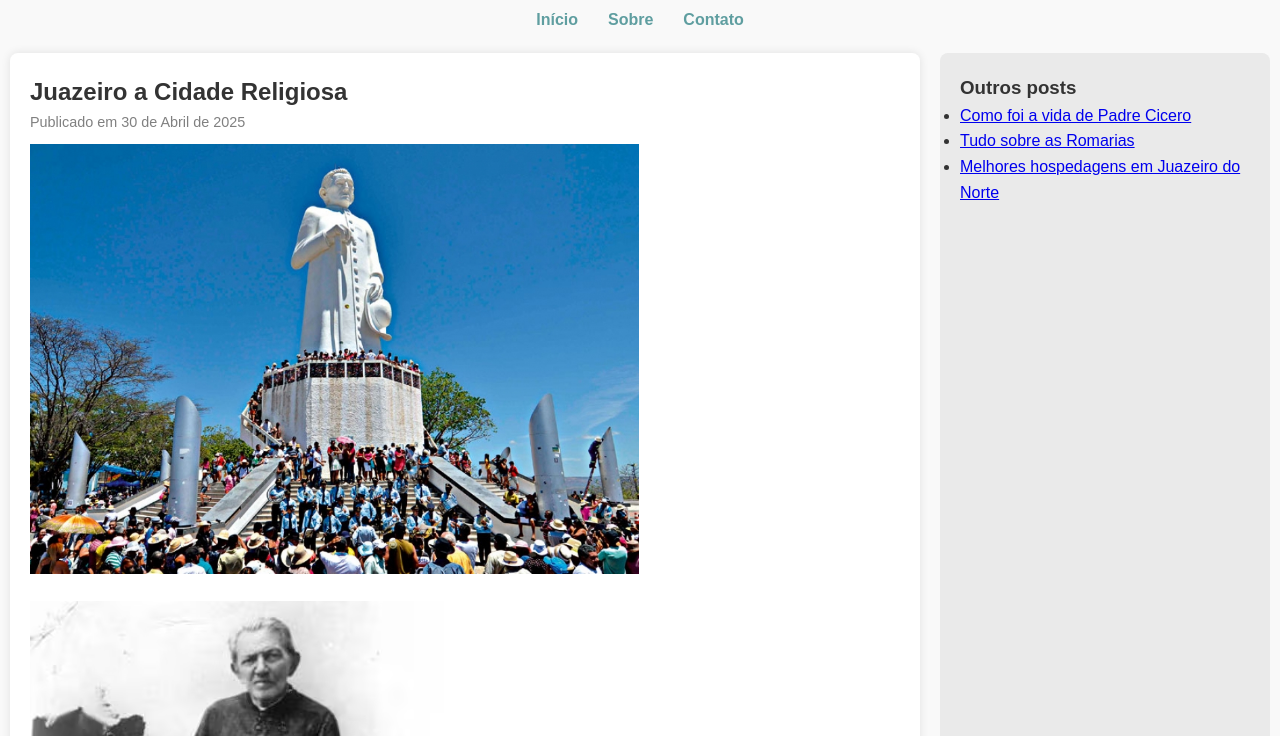
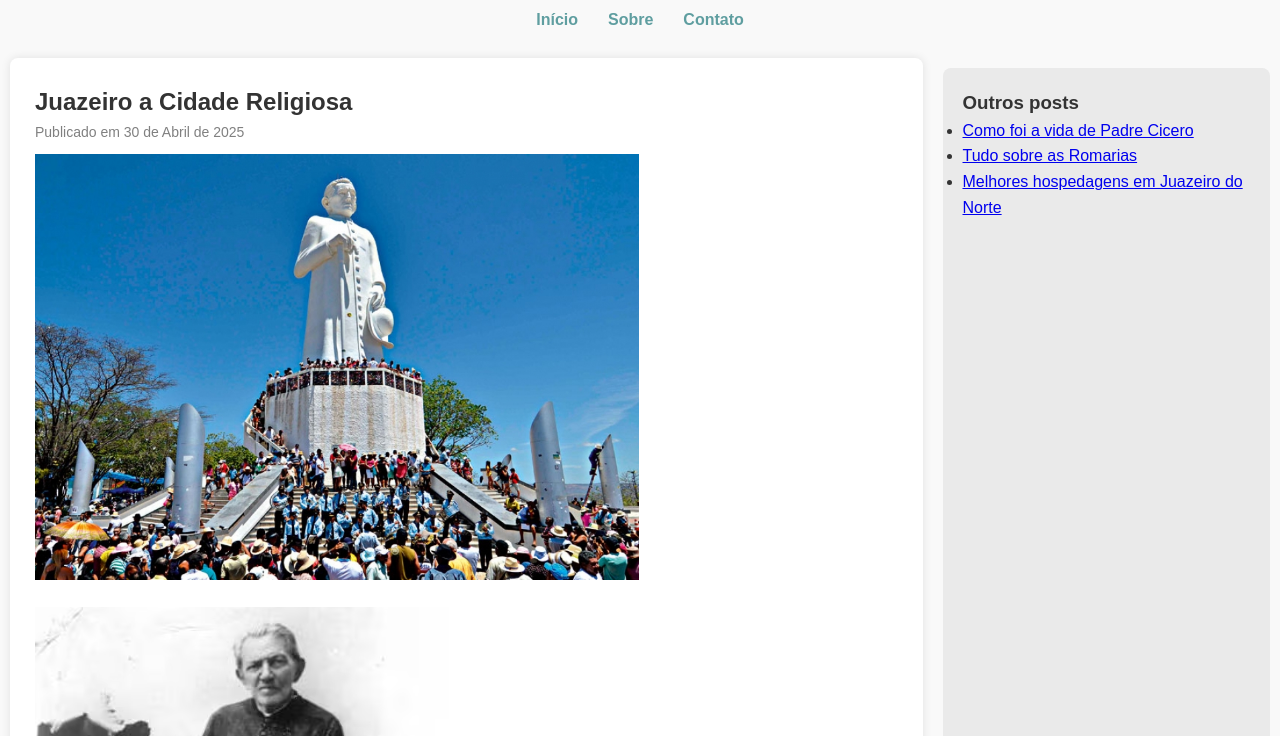
Before and after one commit to joaovv-Vitor/WEB-AT02, a plain HTML site: page index.html in a window 1280 px wide. Shown: the part 64-800 px from the top of the page. Drawn offline with Linux system fonts and the light colour scheme.

Commit message:
ajustando css

```diff
--- a/style.css
+++ b/style.css
@@ -40,12 +40,12 @@
   main {
     display: flex;
     flex-wrap: wrap;
-    margin: 20px 0;
+    margin: 25px 0;
   }
 
   article {
     flex: 3;
-    padding: 20px;
+    padding: 25px;
     background-color: white;
     margin-right: 20px;
     border-radius: 8px;
@@ -58,7 +58,7 @@
   }
 
   .data {
-    font-size: 0.9em;
+    font-size: 14px;
     color: gray;
   }
 
@@ -67,6 +67,7 @@
     padding: 20px;
     background-color: #eaeaea;
     border-radius: 8px;
+    margin: 10px 0;
   }
 
   footer {
```
